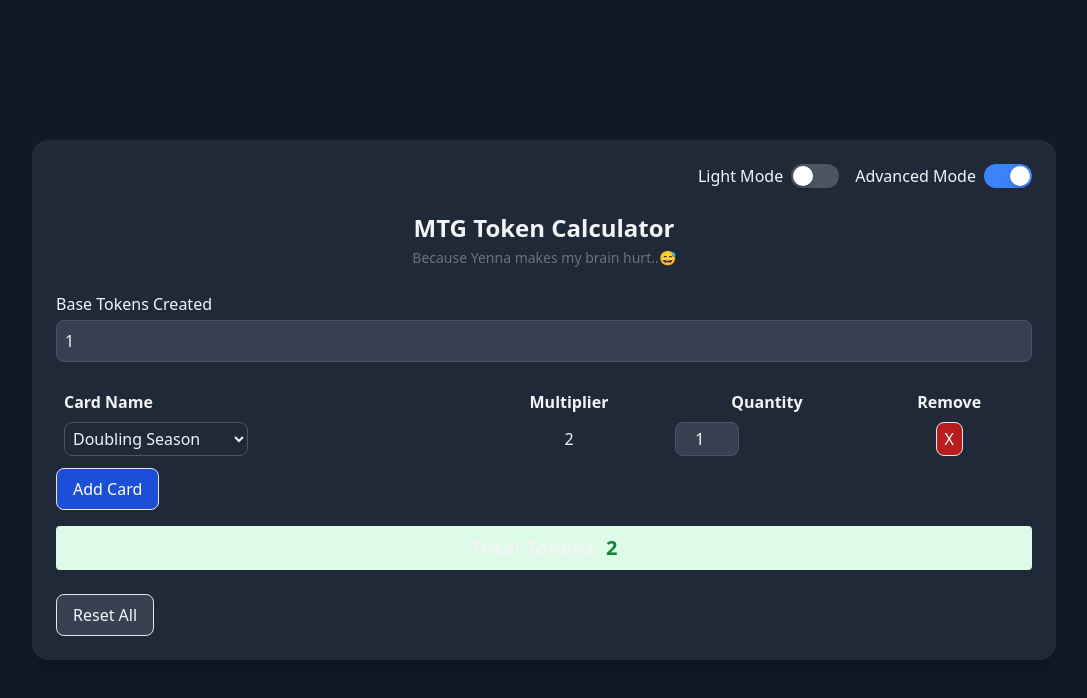
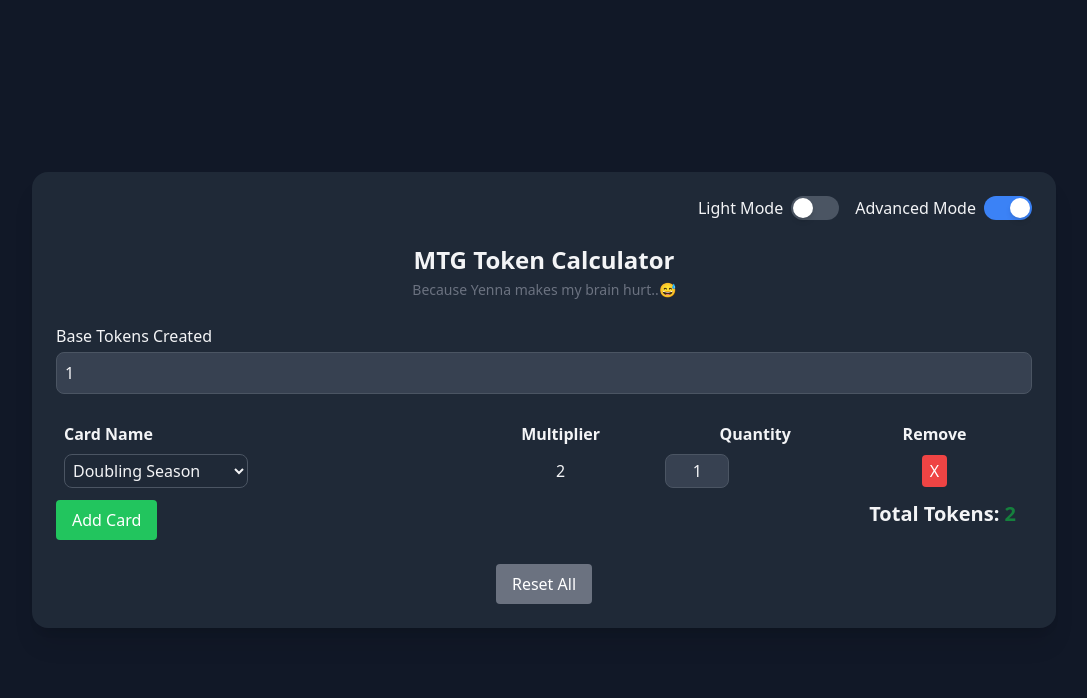
Before and after one commit to Whuki/mtg-token-calculator, a React (Vite) app: page / in a window 1280 px wide. Both pictures are taken after a click on the button 1104 px from the left and 159 px from the top of the page. Shown: the top 698 px of the page, without its empty margins (96-1183 px from the left). Built offline with nearby package versions, Linux system fonts and the light colour scheme.

Commit message:
Updated css

```diff
--- a/src/App.jsx
+++ b/src/App.jsx
@@ -1,7 +1,6 @@
 import React, { useState } from "react";
 import { Analytics } from "@vercel/analytics/react";
 
-// Preset multiplier cards for Advanced Mode
 const CARD_PRESETS = [
   { name: "Doubling Season", multiplier: 2 },
   { name: "Parallel Lives", multiplier: 2 },
@@ -13,7 +12,7 @@ const CARD_PRESETS = [
 export default function App() {
   const [baseTokens, setBaseTokens] = useState(1);
   const [advancedMode, setAdvancedMode] = useState(false);
-  const [darkMode, setDarkMode] = useState(true); // Dark mode default
+  const [darkMode, setDarkMode] = useState(true);
 
   const [doublers, setDoublers] = useState(0);
   const [triplers, setTriplers] = useState(0);
@@ -39,7 +38,7 @@ export default function App() {
         className={`w-full max-w-5xl shadow-xl rounded-2xl p-6 space-y-6 transition-all duration-300
         ${darkMode ? "bg-gray-800 text-gray-100" : "bg-white text-gray-900"}`}
       >
-        {/* Toggle switches */}
+        {/* Toggles */}
         <div className="flex justify-end gap-4">
           {/* Dark/Light Mode */}
           <div className="flex items-center gap-2">
@@ -98,7 +97,7 @@ export default function App() {
           />
         </div>
 
-        {/* Simple Mode Inputs */}
+        {/* Simple Mode */}
         {!advancedMode && (
           <div className="space-y-4">
             {[
@@ -126,9 +125,9 @@ export default function App() {
           </div>
         )}
 
-        {/* Advanced Mode Table */}
+        {/* Advanced Mode */}
         {advancedMode && (
-          <div className="overflow-x-auto scrollbar-thin scrollbar-thumb-blue-500 scrollbar-track-gray-300 dark:scrollbar-track-gray-700 dark:scrollbar-thumb-blue-600">
+          <div className="overflow-x-auto scrollbar-thin pr-4">
             <table className="w-full min-w-[550px] border-collapse rounded-lg">
               <thead className="hidden md:table-header-group">
                 <tr>
@@ -181,7 +180,7 @@ export default function App() {
                       {card.multiplier}
                     </td>
 
-                    <td className="block md:table-cell px-2 py-1 flex justify-center md:justify-center items-center w-24">
+                    <td className="block md:table-cell px-2 py-1 flex justify-center items-center w-24">
                       <span className="md:hidden font-semibold mr-1">Quantity: </span>
                       <input
                         type="number"
@@ -194,7 +193,7 @@ export default function App() {
                             )
                           )
                         }
-                        className={`w-16 p-1 border rounded-lg text-center focus:outline-none focus:ring-2 transition-all duration-200
+                        className={`w-16 p-1 border rounded-lg text-center focus:outline-none focus:ring-2 transition-all duration-200 appearance-none
                           ${darkMode ? "bg-gray-700 border-gray-600 text-gray-100 focus:ring-blue-400 hover:ring-blue-500"
                                      : "bg-white border-gray-300 text-gray-900 focus:ring-blue-400 hover:ring-blue-500"}`}
                       />
@@ -202,10 +201,8 @@ export default function App() {
 
                     <td className="block md:table-cell px-2 py-1 text-center">
                       <button
-                        className={`px-2 py-1 border rounded-lg transition-all duration-200
-                          ${darkMode ? "bg-red-700 text-white hover:bg-red-600 hover:scale-105"
-                                     : "bg-red-500 text-white hover:bg-red-600 hover:scale-105"}`}
                         onClick={() => setCards(cards.filter((_, i) => i !== idx))}
+                        className="px-2 py-1 bg-red-500 text-white rounded hover:bg-red-600 transition-colors"
                       >
                         X
                       </button>
@@ -215,30 +212,29 @@ export default function App() {
               </tbody>
             </table>
 
+            <div className="mt-2 flex justify-between flex-wrap gap-2">
               <button
-              className={`mt-2 px-4 py-2 border rounded-lg transition-all duration-200
-                ${darkMode ? "bg-blue-700 text-white hover:bg-blue-600 hover:scale-105" : "bg-blue-500 text-white hover:bg-blue-600 hover:scale-105"}`}
                 onClick={() =>
                   setCards([
                     ...cards,
                     { name: CARD_PRESETS[0].name, multiplier: CARD_PRESETS[0].multiplier, quantity: 1 },
                   ])
                 }
+                className="px-4 py-2 bg-green-500 text-white rounded hover:bg-green-600 transition-colors"
               >
                 Add Card
               </button>
 
-            <div className="text-center text-xl font-bold mt-4 p-2 rounded bg-green-100 dark:bg-green-800 transition-colors">
+              <div className="text-xl font-bold mt-2 md:mt-0">
                 Total Tokens: <span className="text-green-700 dark:text-green-300">{advancedTotal}</span>
+              </div>
             </div>
           </div>
         )}
 
         {/* Reset Button */}
-        <div className="flex justify-between">
+        <div className="text-center">
           <button
-            className={`px-4 py-2 border rounded-lg transition-all duration-200
-              ${darkMode ? "bg-gray-700 text-gray-100 hover:bg-gray-600 hover:scale-105" : "bg-gray-300 text-gray-900 hover:bg-gray-400 hover:scale-105"}`}
             onClick={() => {
               setBaseTokens(1);
               setDoublers(0);
@@ -246,6 +242,7 @@ export default function App() {
               setQuadruplers(0);
               setCards([{ name: CARD_PRESETS[0].name, multiplier: CARD_PRESETS[0].multiplier, quantity: 1 }]);
             }}
+            className="px-4 py-2 bg-gray-500 dark:bg-gray-600 text-white rounded hover:bg-gray-600 transition-colors"
           >
             Reset All
           </button>
--- a/src/index.css
+++ b/src/index.css
@@ -1,3 +1,36 @@
 @tailwind base;
 @tailwind components;
 @tailwind utilities;
+
+/* -----------------------------
+   Custom scrollbar & number input styles
+------------------------------ */
+
+/* Custom thin scrollbars */
+.scrollbar-thin::-webkit-scrollbar {
+  height: 6px;
+  width: 6px;
+}
+.scrollbar-thin::-webkit-scrollbar-track {
+  background: #f0f0f0;
+}
+.dark .scrollbar-thin::-webkit-scrollbar-track {
+  background: #2d2d2d;
+}
+.scrollbar-thin::-webkit-scrollbar-thumb {
+  background-color: #3b82f6;
+  border-radius: 3px;
+}
+.scrollbar-thin::-webkit-scrollbar-thumb:hover {
+  background-color: #2563eb;
+}
+
+/* Custom number input arrows */
+input[type=number] {
+  -moz-appearance: textfield; /* Firefox */
+}
+input[type=number]::-webkit-inner-spin-button,
+input[type=number]::-webkit-outer-spin-button {
+  -webkit-appearance: none;
+  margin: 0;
+}
```
Lines whose indentation alone changed are shown as unchanged.
